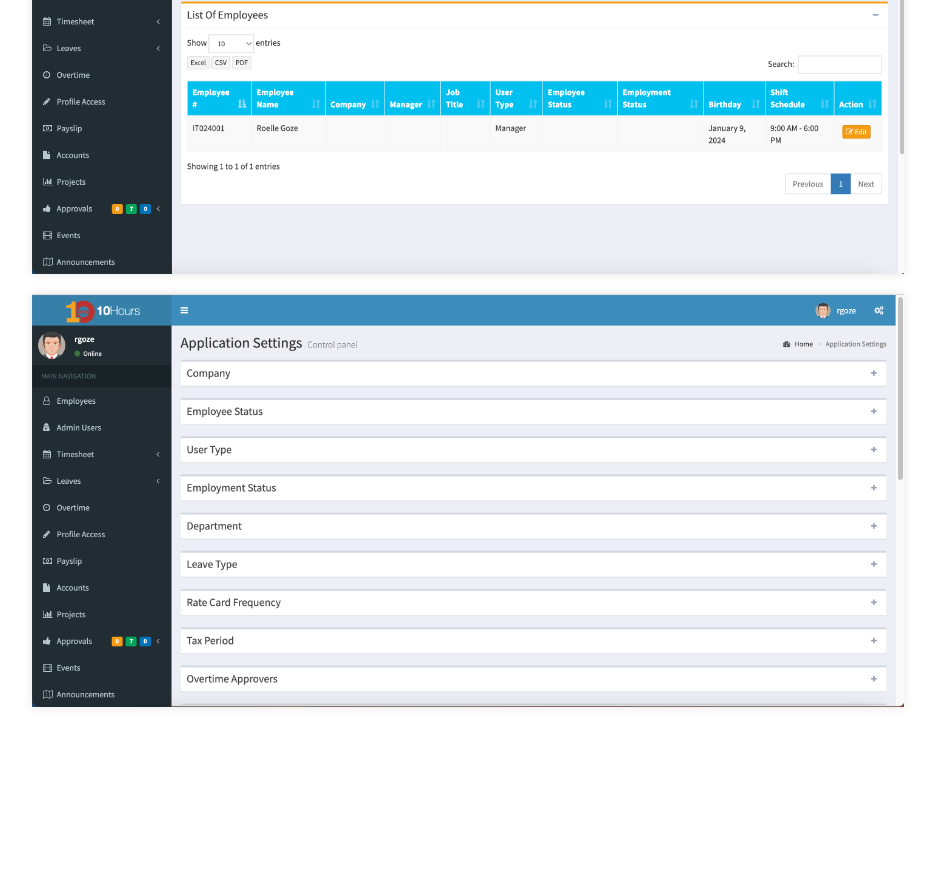
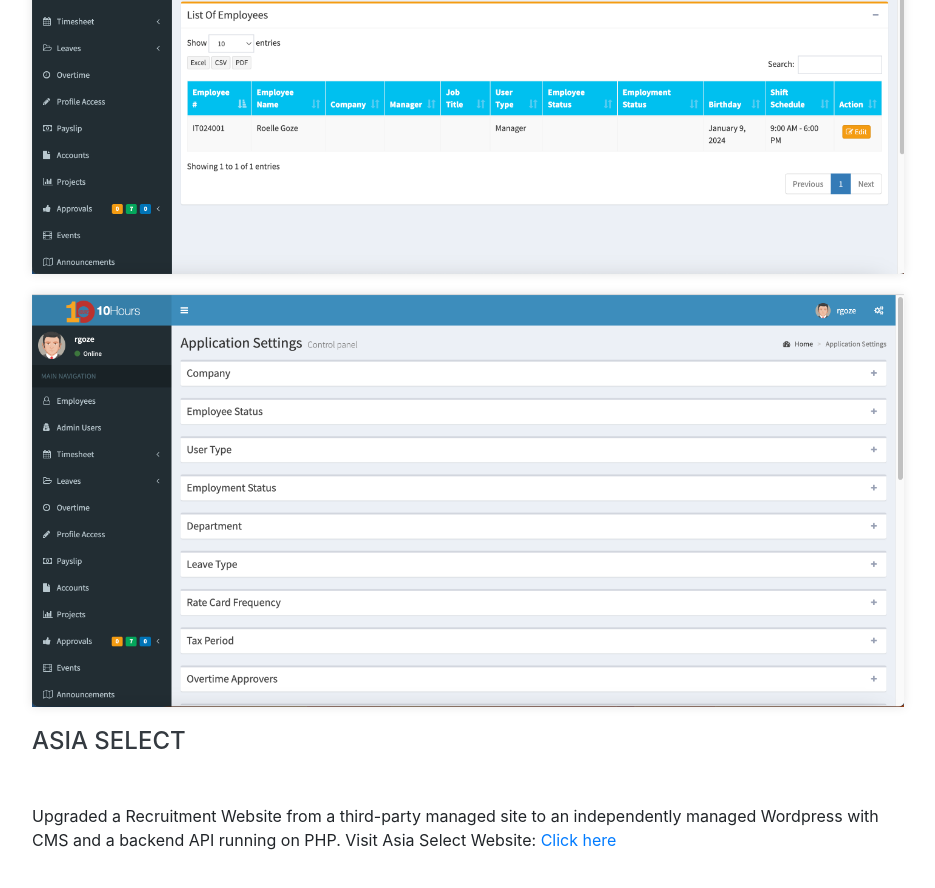
Before and after one commit to roellegoze/roellegoze.github.io, a website with bundled scripts: page index.html in a window 1280 px wide. Shown: the part 7689-8577 px from the top of the page, without its empty margins (328-1263 px from the left). Before the commit the page ends 8464 px from the top, so only its background shows below. Built offline with nearby package versions, Linux system fonts and the light colour scheme; a web font is replaced by a local one.

Commit message:
Update index.html

```diff
--- a/index.html
+++ b/index.html
@@ -265,6 +265,19 @@
             <img class="project-image" src="img/hrissettings.png" alt="HRIS">
             <!-- Add more images as needed -->
           </div>
+
+          <div class="project-container">
+            <h4 class="mb-5">ASIA SELECT </h4>
+
+            <p>
+              Upgraded a Recruitment Website from a third-party managed site to an independently managed Wordpress with CMS and a backend API running on PHP.
+              Visit Asia Select Website: <a href="https://asiaselect.ph/" target="_blank">Click here</a>
+            </p>
+
+            <!-- Add more images as needed -->
+          </div>
+
+
         </ul>
       </div>
     </section>
```
